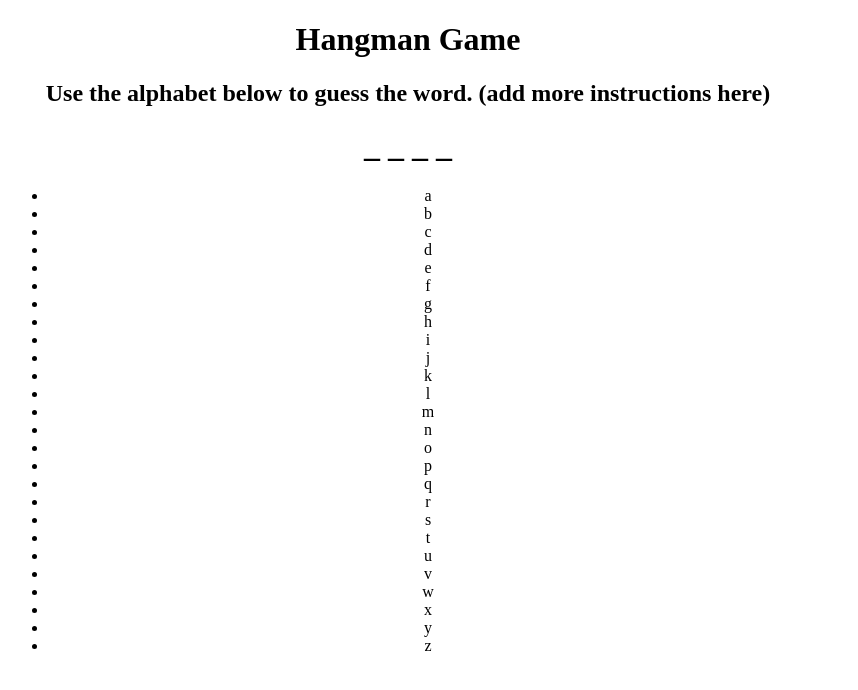
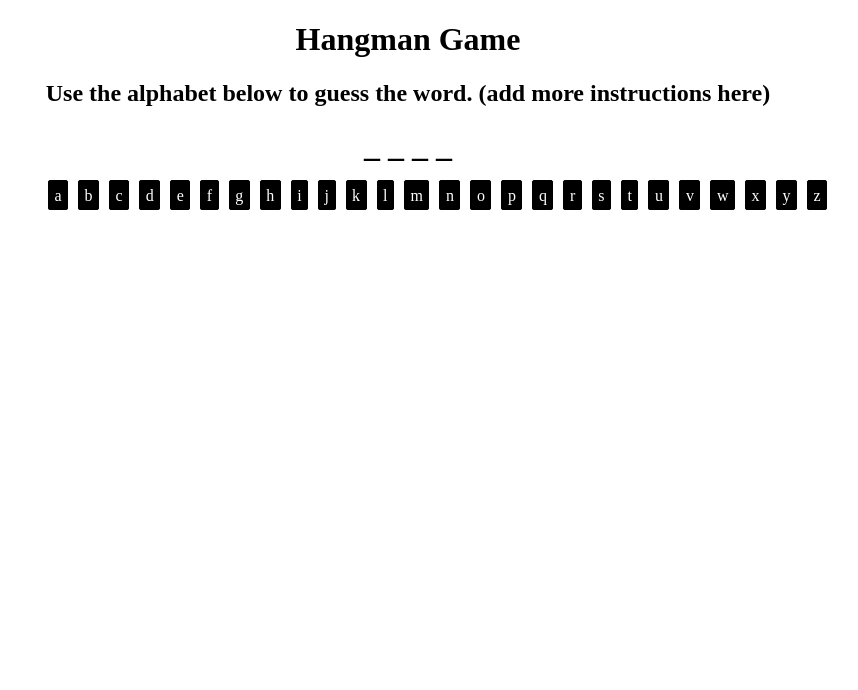
Before and after one commit to Poly-G/hangman-game, a plain HTML site: page index.html in a window 1280 px wide. Shown: the whole page, without its empty margins (232-1090 px from the left). Drawn offline with Linux system fonts and the light colour scheme.

Commit message:
add styling to the alphabet

```diff
--- a/css/styles.css
+++ b/css/styles.css
@@ -1,6 +1,29 @@
 body {
     margin: 0 auto;
     width: 800px;
-    text-align:center;
-    align-items: center;
+    text-align: center;
+
 }
+
+ul li {
+    display: inline;
+}
+
+
+#alphabet li {
+    align-content: center;
+    list-style: none;
+    margin: 0 10px 10px 0;
+    width: 35px;
+    height: 40px;
+    padding: 5.5px;
+    background: black;
+    color: white;
+    cursor: pointer;
+    border: solid 1px black;
+    border-radius: 2.5px
+}
+
+#alphabet li:hover {
+    background-color: grey;
+}
--- a/js/app.js
+++ b/js/app.js
@@ -2,7 +2,7 @@ let alphabet = ['a', 'b', 'c', 'd', 'e', 'f', 'g', 'h',
     'i', 'j', 'k', 'l', 'm', 'n', 'o', 'p', 'q', 'r', 's',
     't', 'u', 'v', 'w', 'x', 'y', 'z'];
 
-let id = parent.id;
+
 
 function createButtons() {
     buttons = document.getElementById('buttons');
```
